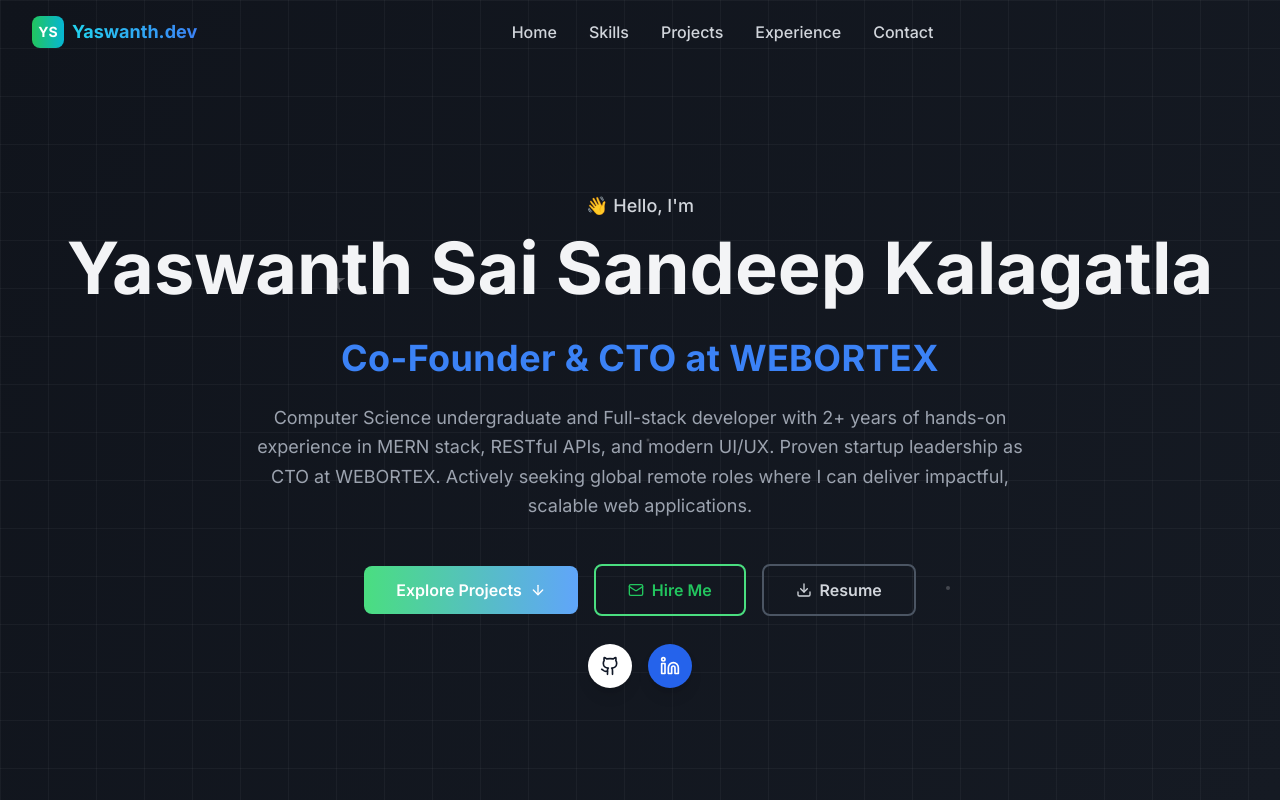
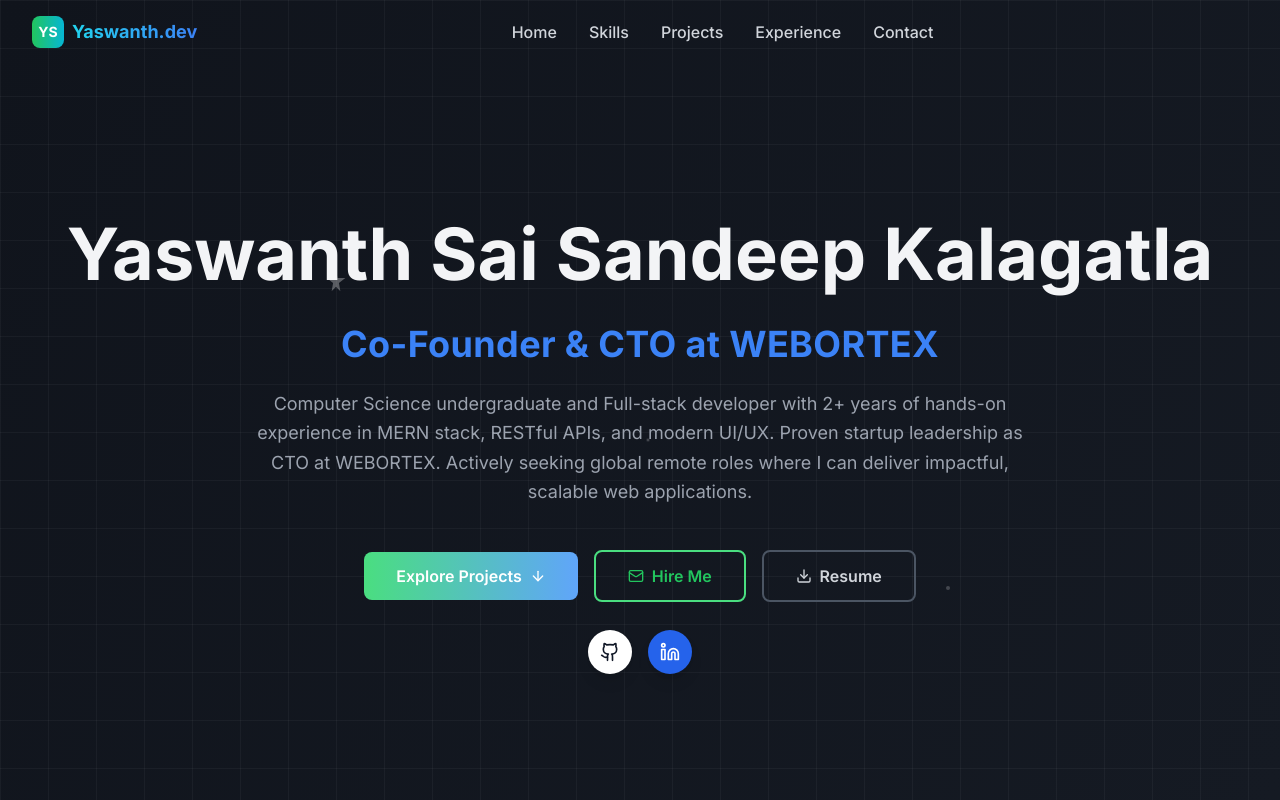
Before and after one commit to Sandeep010-hub/Portfolio, a Next.js app: page / in a window 1280 px wide. Shown: the top 800 px of the page. Built offline with nearby package versions, Linux system fonts and the light colour scheme.

Commit message:
Update HeroSection.tsx

```diff
--- a/components/HeroSection.tsx
+++ b/components/HeroSection.tsx
@@ -112,7 +112,7 @@
             transition={{ delay: 0.2 }}
             className="text-lg text-gray-400 dark:text-gray-300 font-medium"
           >
-            👋 Hello, I'm
+
           </motion.p>
 
           {/* Name */}
```
